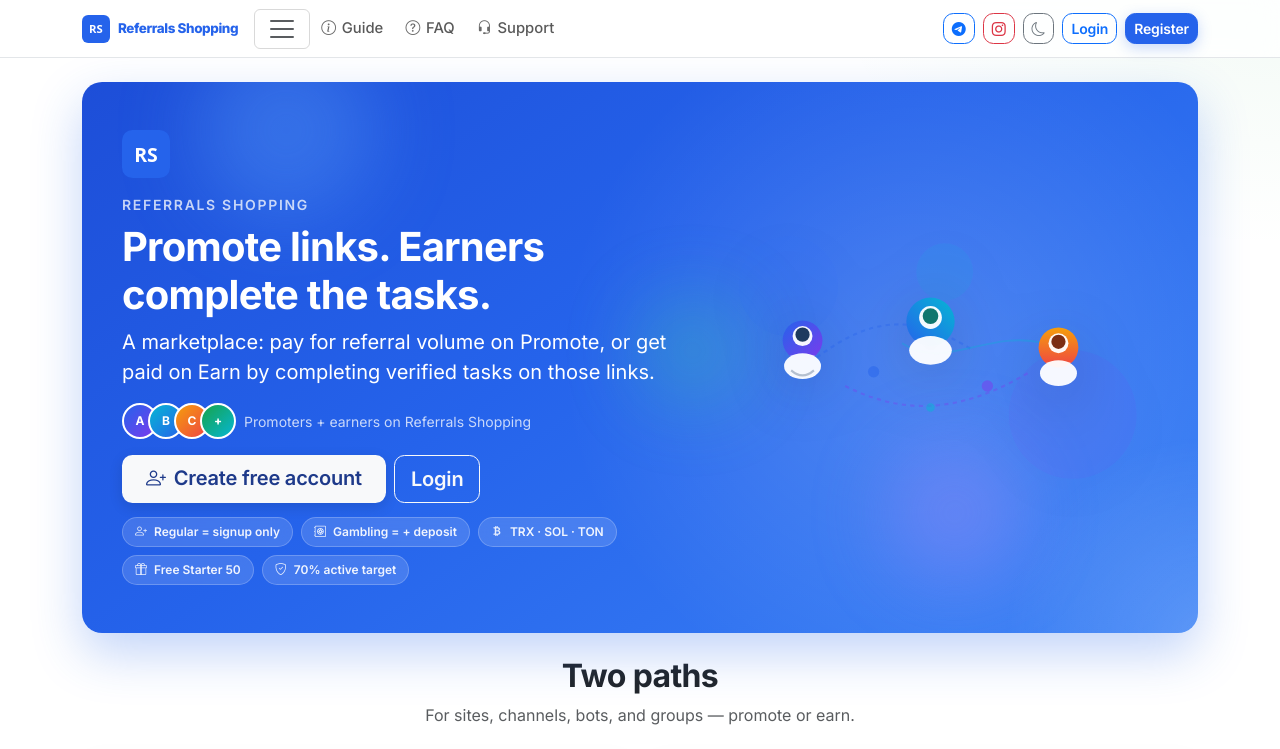
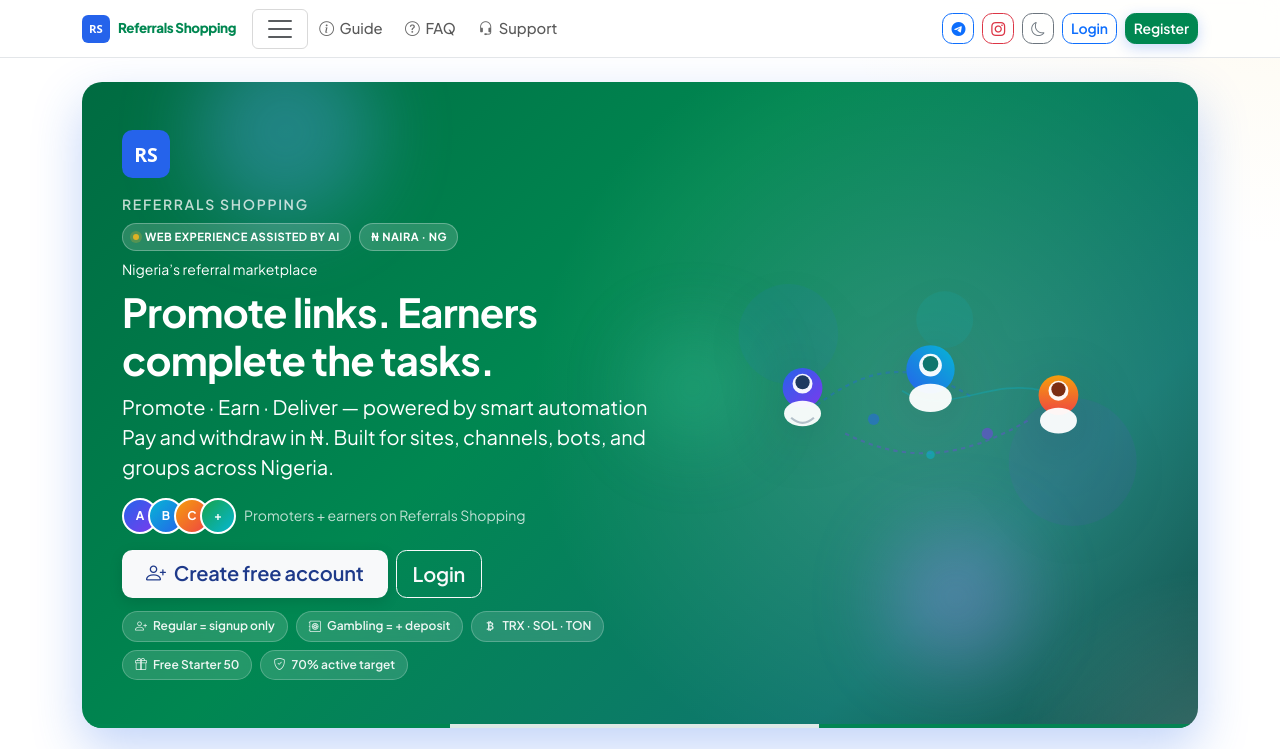
Before and after one commit to paulkristtover-boop/referrals-shopping, a React (Vite) app: page / in a window 1280 px wide. Shown: the top 749 px of the page. Built offline with nearby package versions, Linux system fonts and the light colour scheme; no server answers.

Commit message:
Nigeria-native + AI-assisted branding Visual

```diff
--- a/index.html
+++ b/index.html
@@ -1,12 +1,21 @@
 <!DOCTYPE html>
-<html lang="en">
+<html lang="en-NG">
   <head>
     <meta charset="UTF-8" />
-    <meta name="viewport" content="width=device-width, initial-scale=1, viewport-fit=cover.0" />
+    <meta name="viewport" content="width=device-width, initial-scale=1, viewport-fit=cover" />
+    <meta name="theme-color" content="#008751" />
+    <meta
+      name="description"
+      content="Referrals Shopping — Nigeria’s Promote & Earn referral marketplace. Pay in Naira. Tasks verified. Smart, AI-assisted web experience."
+    />
+    <meta name="geo.region" content="NG" />
     <link rel="preconnect" href="https://fonts.googleapis.com" />
     <link rel="preconnect" href="https://fonts.gstatic.com" crossorigin />
-    <link href="https://fonts.googleapis.com/css2?family=Inter:wght@400;500;600;700;800&display=swap" rel="stylesheet" />
-    <title>Referrals Shopping — Buy real referrals</title>
+    <link
+      href="https://fonts.googleapis.com/css2?family=Plus+Jakarta+Sans:wght@400;500;600;700;800&family=Inter:wght@400;500;600;700&display=swap"
+      rel="stylesheet"
+    />
+    <title>Referrals Shopping — ₦ Nigeria · Promote & Earn</title>
   </head>
   <body>
     <div id="root"></div>
--- a/src/components/Layout.tsx
+++ b/src/components/Layout.tsx
@@ -9,7 +9,7 @@ import BottomTabBar from './BottomTabBar'
 import OfflineNotice from './OfflineNotice'
 import SlowConnection from './SlowConnection'
 
-import { TG, IG, IG_HANDLE, BRAND } from '../lib/brand'
+import { TG, IG, IG_HANDLE, BRAND, BRAND_AI, BRAND_TAGLINE, CURRENCY_NOTE } from '../lib/brand'
 
 function NavItem({ to, icon, children, end }: { to: string; icon: string; children: ReactNode; end?: boolean }) {
   return (
@@ -226,7 +226,11 @@ export default function Layout() {
           </div>
           <div className="d-flex justify-content-center align-items-center gap-2">
             <Logo size={20} showText={false} />
-            <span>© {new Date().getFullYear()} {BRAND}</span>
+            <div className="d-flex flex-column align-items-center gap-1">
+              <span>© {new Date().getFullYear()} {BRAND} · {BRAND_TAGLINE}</span>
+              <span className="ai-line"><i className="bi bi-stars me-1" />{BRAND_AI}</span>
+              <span className="small">{CURRENCY_NOTE}</span>
+            </div>
           </div>
         </Container>
       </footer>
--- a/src/index.css
+++ b/src/index.css
@@ -3,21 +3,27 @@
    ═══════════════════════════════════════════ */
 
 :root {
-  --rs-primary: #2563eb;
-  --rs-primary-dark: #1d4ed8;
-  --rs-primary-soft: rgba(37, 99, 235, 0.1);
-  --rs-success: #16a34a;
-  --rs-success-soft: rgba(22, 163, 74, 0.12);
-  --rs-danger: #dc2626;
-  --rs-warning: #d97706;
+  /* Nigeria-forward palette: green + warm gold + deep navy AI accent */
+  --rs-ng-green: #008751;
+  --rs-ng-green-dark: #006b41;
+  --rs-ng-gold: #e6b422;
+  --rs-primary: #008751;
+  --rs-primary-dark: #006b41;
+  --rs-primary-soft: rgba(0, 135, 81, 0.12);
+  --rs-ai: #0f766e;
+  --rs-ai-soft: rgba(15, 118, 110, 0.12);
+  --rs-success: #008751;
+  --rs-success-soft: rgba(0, 135, 81, 0.12);
+  --rs-danger: #c41e3a;
+  --rs-warning: #c9a227;
   --rs-radius: 1rem;
   --rs-radius-sm: 0.65rem;
-  --rs-shadow: 0 1px 3px rgba(15, 23, 42, 0.06), 0 8px 24px rgba(15, 23, 42, 0.04);
-  --rs-shadow-hover: 0 4px 12px rgba(15, 23, 42, 0.08), 0 16px 40px rgba(37, 99, 235, 0.08);
+  --rs-shadow: 0 1px 3px rgba(15, 23, 42, 0.06), 0 8px 24px rgba(0, 107, 65, 0.06);
+  --rs-shadow-hover: 0 4px 12px rgba(15, 23, 42, 0.08), 0 16px 40px rgba(0, 135, 81, 0.12);
   --rs-surface: var(--bs-body-bg);
   --rs-muted: var(--bs-secondary-color);
   --rs-border: color-mix(in srgb, var(--bs-border-color) 85%, transparent);
-  --rs-font: "Inter", system-ui, -apple-system, "Segoe UI", Roboto, "Helvetica Neue", Arial, sans-serif;
+  --rs-font: "Plus Jakarta Sans", "Inter", system-ui, -apple-system, "Segoe UI", Roboto, sans-serif;
 }
 
 
@@ -32,8 +38,9 @@ html, body, #root {
 body {
   font-family: var(--rs-font);
   background:
-    radial-gradient(1200px 600px at 10% -10%, rgba(37, 99, 235, 0.07), transparent 55%),
-    radial-gradient(900px 500px at 100% 0%, rgba(22, 163, 74, 0.05), transparent 50%),
+    radial-gradient(1200px 600px at 10% -10%, rgba(0, 135, 81, 0.09), transparent 55%),
+    radial-gradient(900px 500px at 100% 0%, rgba(230, 180, 34, 0.06), transparent 50%),
+    radial-gradient(600px 400px at 50% 100%, rgba(15, 118, 110, 0.04), transparent 40%),
     var(--bs-body-bg);
   color: var(--bs-body-color);
   -webkit-font-smoothing: antialiased;
@@ -42,7 +49,7 @@ body {
 
 [data-bs-theme="dark"] body {
   background:
-    radial-gradient(1000px 500px at 0% 0%, rgba(37, 99, 235, 0.15), transparent 50%),
+    radial-gradient(1000px 500px at 0% 0%, rgba(0, 135, 81, 0.18), transparent 50%),
     radial-gradient(800px 400px at 100% 0%, rgba(15, 23, 42, 0.9), transparent 45%),
     var(--bs-body-bg);
 }
@@ -113,8 +120,10 @@ a {
 /* ── Hero ── */
 .hero-section {
   background:
-    linear-gradient(145deg, #1d4ed8 0%, #2563eb 45%, #3b82f6 100%);
+    linear-gradient(135deg, #006b41 0%, #008751 42%, #0f766e 78%, #134e4a 100%);
   color: #fff;
+  position: relative;
+  overflow: hidden;
   border-radius: calc(var(--rs-radius) + 0.25rem);
   padding: clamp(2rem, 5vw, 3.25rem) clamp(1.25rem, 4vw, 2rem);
   margin-bottom: 1.5rem;
@@ -1555,3 +1564,89 @@ main .container-fluid {
   60% { transform: scale(1.05); }
   100% { transform: scale(1); opacity: 1; }
 }
+
+
+/* ── Nigeria + AI branding structure ── */
+.ng-ai-badge {
+  display: inline-flex;
+  align-items: center;
+  gap: 0.35rem;
+  font-size: 0.7rem;
+  font-weight: 700;
+  letter-spacing: 0.04em;
+  text-transform: uppercase;
+  padding: 0.28rem 0.65rem;
+  border-radius: 999px;
+  background: rgba(255, 255, 255, 0.16);
+  border: 1px solid rgba(255, 255, 255, 0.28);
+  color: #fff;
+}
+.ng-ai-badge .dot {
+  width: 6px;
+  height: 6px;
+  border-radius: 50%;
+  background: #e6b422;
+  box-shadow: 0 0 0 3px rgba(230, 180, 34, 0.25);
+  animation: aiPulse 2s ease infinite;
+}
+@keyframes aiPulse {
+  0%, 100% { opacity: 1; }
+  50% { opacity: 0.45; }
+}
+
+.ng-strip {
+  display: flex;
+  flex-wrap: wrap;
+  gap: 0.5rem 1rem;
+  align-items: center;
+  justify-content: center;
+  padding: 0.55rem 1rem;
+  margin-bottom: 1rem;
+  border-radius: var(--rs-radius-sm);
+  background: linear-gradient(90deg, rgba(0, 135, 81, 0.1), rgba(230, 180, 34, 0.08), rgba(15, 118, 110, 0.08));
+  border: 1px solid color-mix(in srgb, var(--rs-ng-green) 20%, transparent);
+  font-size: 0.8rem;
+  color: var(--bs-body-color);
+}
+.ng-strip strong { color: var(--rs-primary); }
+
+.btn-primary {
+  --bs-btn-bg: var(--rs-primary);
+  --bs-btn-border-color: var(--rs-primary);
+  --bs-btn-hover-bg: var(--rs-primary-dark);
+  --bs-btn-hover-border-color: var(--rs-primary-dark);
+  --bs-btn-active-bg: var(--rs-primary-dark);
+  --bs-btn-active-border-color: var(--rs-primary-dark);
+}
+
+.text-primary {
+  color: var(--rs-primary) !important;
+}
+
+.stat-card {
+  border-top: 3px solid var(--rs-primary);
+}
+
+.rs-footer {
+  border-top: 1px solid var(--rs-border);
+  padding: 1.25rem 1rem 1.5rem;
+  font-size: 0.8rem;
+}
+.rs-footer .ai-line {
+  color: var(--rs-ai);
+  font-weight: 600;
+  font-size: 0.75rem;
+}
+.hero-section .ng-flag-bar {
+  position: absolute;
+  left: 0;
+  right: 0;
+  bottom: 0;
+  height: 4px;
+  background: linear-gradient(90deg, #008751 0%, #008751 33%, #f5f5f5 33%, #f5f5f5 66%, #008751 66%);
+  opacity: 0.9;
+}
+
+[data-bs-theme="dark"] .ng-strip {
+  background: linear-gradient(90deg, rgba(0, 135, 81, 0.2), rgba(230, 180, 34, 0.1), rgba(15, 118, 110, 0.15));
+}
--- a/src/lib/brand.ts
+++ b/src/lib/brand.ts
@@ -1,9 +1,14 @@
-/** Referrals Shopping — brand & social */
+/** Referrals Shopping — Nigeria-first marketplace, AI-assisted web */
+
 export const BRAND = 'Referrals Shopping'
 export const BRAND_SHORT = 'RS'
+export const BRAND_TAGLINE = 'Nigeria’s referral marketplace'
+export const BRAND_SUB = 'Promote · Earn · Deliver — powered by smart automation'
+export const BRAND_AI = 'Web experience assisted by AI'
+export const LOCALE = 'en-NG'
+export const CURRENCY_NOTE = 'All amounts in Nigerian Naira (₦)'
 
 export const TG = 'https://t.me/referralshopping'
-/** Official Instagram */
 export const IG =
   'https://www.instagram.com/referralshopping?vrfl=bjdsOXFyZ2tteDZt'
 export const IG_HANDLE = '@referralshopping'
--- a/src/pages/Admin.tsx
+++ b/src/pages/Admin.tsx
@@ -125,7 +125,7 @@ export default function Admin() {
     const { error } = await supabase.rpc('admin_approve_campaign', { p_campaign_id: id })
     if (error) {
       await supabase.from('campaigns').update({ status: 'approved', approved_at: new Date().toISOString() }).eq('id', id)
-      await supabase.from('tasks').insert({ campaign_id: id, reward_amount: 0.1, wait_seconds: 15, active: true })
+      await supabase.from('tasks').insert({ campaign_id: id, reward_amount: 50, wait_seconds: 15, active: true })
     }
     flash('Campaign approved')
     void load()
@@ -545,7 +545,7 @@ export default function Admin() {
                   <tr key={String(s.id)}>
                     <td className="small">{String((s.profiles as { email?: string })?.email || '')}</td>
                     <td className="small">{String((s.tasks as { campaigns?: { title?: string } })?.campaigns?.title || '')}</td>
-                    <td>{Number((s.tasks as { reward_amount?: number })?.reward_amount || 0).toFixed(2)}</td>
+                    <td>{formatMoney((s.tasks as { reward_amount?: number })?.reward_amount || 0)}</td>
                     <td><a href={String(s.screenshot_url)} target="_blank" rel="noreferrer">View</a></td>
                     <td><Badge className="badge-status" bg={s.status === 'pending' ? 'warning' : s.status === 'approved' ? 'success' : 'danger'}>{String(s.status)}</Badge></td>
                     <td className="text-nowrap">
--- a/src/pages/Home.tsx
+++ b/src/pages/Home.tsx
@@ -2,7 +2,7 @@ import { Link } from 'react-router-dom'
 import { Row, Col, Card } from 'react-bootstrap'
 import Logo from '../components/Logo'
 import { useAuth } from '../contexts/AuthContext'
-import { BRAND, TG, IG, IG_HANDLE } from '../lib/brand'
+import { BRAND, BRAND_TAGLINE, BRAND_SUB, BRAND_AI, TG, IG, IG_HANDLE, CURRENCY_NOTE } from '../lib/brand'
 import { formatMoney } from '../lib/money'
 import { REGULAR_PACKAGES, INVESTMENT_PACKAGES, FREE_STARTER_REFS } from '../lib/pricing'
 import { FloatBlobs, Reveal, Stagger } from '../components/Animated'
@@ -39,15 +39,21 @@ export default function Home() {
     <div className="page-enter">
       <div className="hero-section text-center position-relative">
         <FloatBlobs />
+        <div className="ng-flag-bar" aria-hidden />
         <div className="hero-with-art">
           <div className="hero-copy">
         <div className="d-flex justify-content-center justify-content-lg-start mb-3">
           <Logo size={48} showText={false} />
         </div>
         <p className="text-uppercase small fw-semibold mb-2 opacity-75 letter-space">{BRAND}</p>
+            <div className="d-flex flex-wrap gap-2 justify-content-center justify-content-lg-start mb-2">
+              <span className="ng-ai-badge"><span className="dot" /> {BRAND_AI}</span>
+              <span className="ng-ai-badge">₦ Naira · NG</span>
+            </div>
+            <p className="small opacity-90 mb-2">{BRAND_TAGLINE}</p>
         <h1 className="display-5 fw-bold mb-2">Promote links. Earners complete the tasks.</h1>
         <p className="lead mb-3 opacity-90">
-          A marketplace: pay for referral volume on Promote, or get paid on Earn by completing verified tasks on those links.
+          {BRAND_SUB} Pay and withdraw in ₦. Built for sites, channels, bots, and groups across Nigeria.
         </p>
         <div className="avatar-stack mb-3 justify-content-center justify-content-lg-start">
           <span className="av" title="Members">A</span>
@@ -102,6 +108,11 @@ export default function Home() {
         </div>
       </div>
 
+      <div className="ng-strip">
+        <span><strong>NG</strong> · Built for Nigeria</span>
+        <span>{CURRENCY_NOTE}</span>
+        <span><i className="bi bi-cpu me-1" />{BRAND_AI}</span>
+      </div>
       <Reveal><h2 className="text-center mb-2 fw-bold">Two paths</h2></Reveal>
       <p className="text-center text-muted mb-4">For sites, channels, bots, and groups — promote or earn.</p>
       <Stagger className="mb-5"><Row className="g-3">
```
Also changed, not shown: src/lib/pricing.ts (+38 -20 lines), src/pages/Promote.tsx (+28 -2 lines), supabase/README.md, 2 other files (tests, documents, lock files or other folders).
